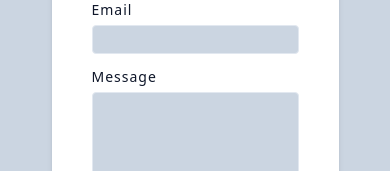
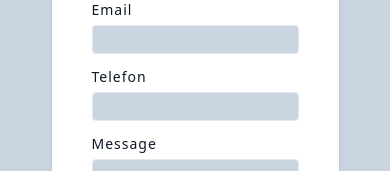
Before and after one commit to nidarg/LCTMM, a React (Vite) app: page /contact in a window 390 px wide. Shown: the part 562-733 px from the top of the page. Built offline with nearby package versions, Linux system fonts and the light colour scheme.

Commit message:
add phone number input

```diff
--- a/src/pages/Contact.jsx
+++ b/src/pages/Contact.jsx
@@ -34,6 +34,7 @@ const Contact = () => {
   }
   return (
     <div className='page'>
+
       <form className='form' ref={form} onSubmit={sendEmail}>
         <div className='form-row'>
           <label className='form-label'>Name</label>
@@ -43,6 +44,11 @@ const Contact = () => {
         <div className='form-row'>
           <label className='form-label'>Email</label>
           <input required className='form-input' type='email' name='user_email' />
+        </div>
+
+        <div className='form-row'>
+          <label className='form-label'>Telefon</label>
+          <input required className='form-input' type='text' name='user_phone' />
         </div>
 
         <div className='form-row'>
```
